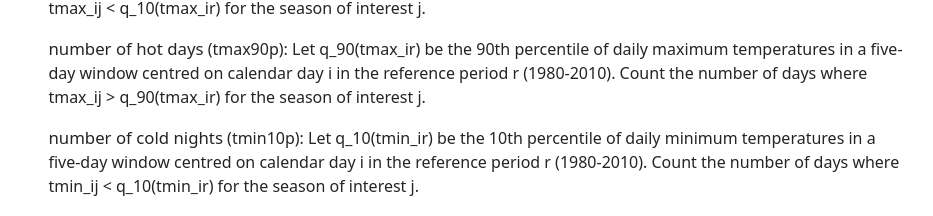
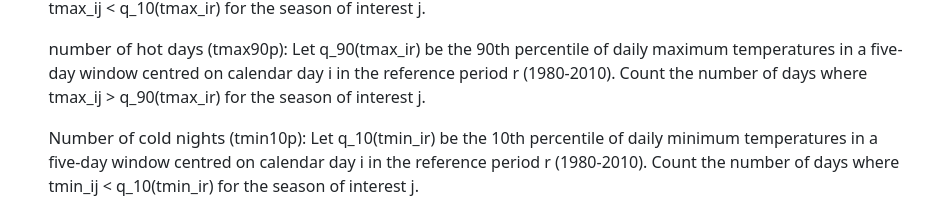
Before and after one commit to UCL/UKCORDEX-plot-explorer-dev, a React (Create React App) app: page /#/indices-help in a window 1280 px wide. Shown: the part 2159-2375 px from the top of the page, without its empty margins (308-1241 px from the left). Built offline with nearby package versions, Linux system fonts and the light colour scheme.

Commit message:
Update src/components/ExtraPages/Help/IndicesHelp.js
Co-authored-by: Raquel Alegre <r.alegre@ucl.ac.uk>

```diff
--- a/src/components/ExtraPages/Help/IndicesHelp.js
+++ b/src/components/ExtraPages/Help/IndicesHelp.js
@@ -464,7 +464,7 @@ function IndicesHelp() {
               the season of interest j.
             </p>{" "}
             <p className="contents">
-              <b>number of cold nights</b> (tmin10p): Let q_{10}(tmin_ir) be the
+              <b>Number of cold nights</b> (tmin10p): Let q_{10}(tmin_ir) be the
               10th percentile of daily minimum temperatures in a five-day window
               centred on calendar day i in the reference period r (1980-2010).
               Count the number of days where tmin_ij {"<"} q_{10}(tmin_ir) for
```
